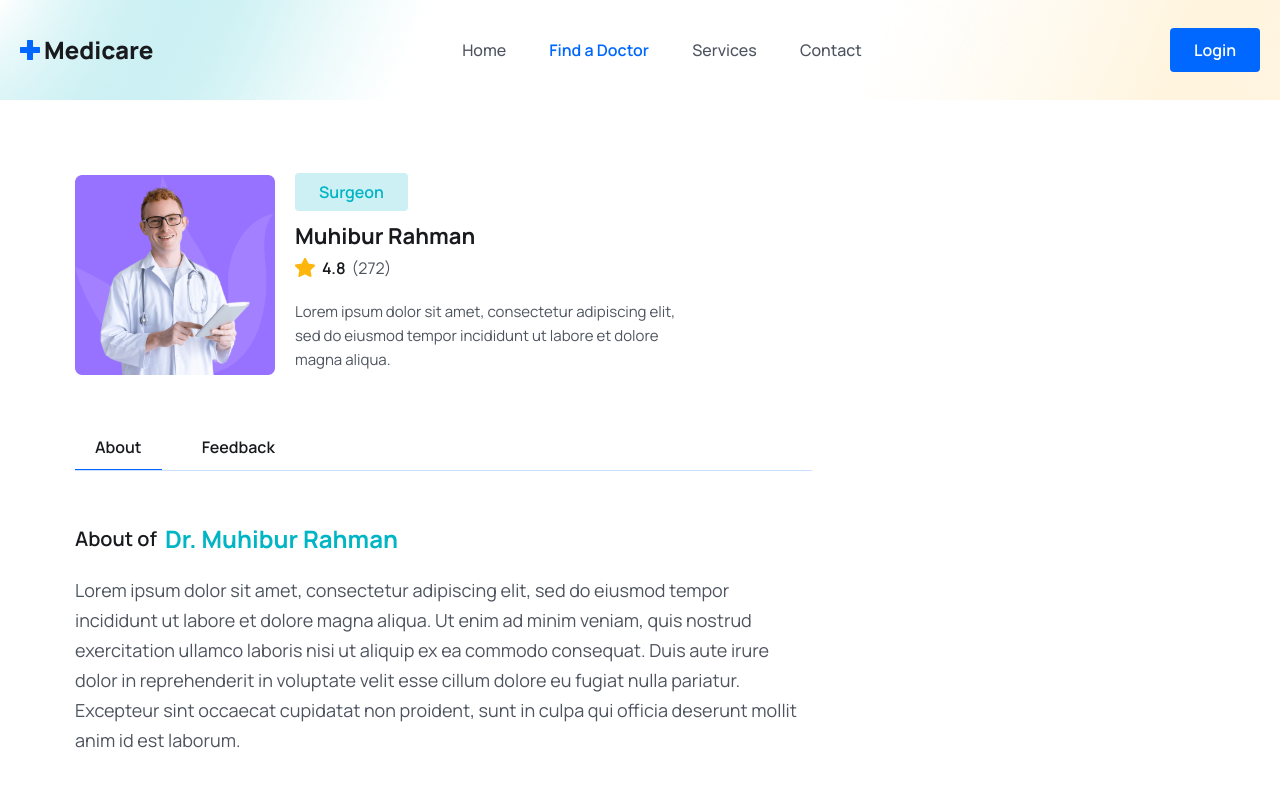
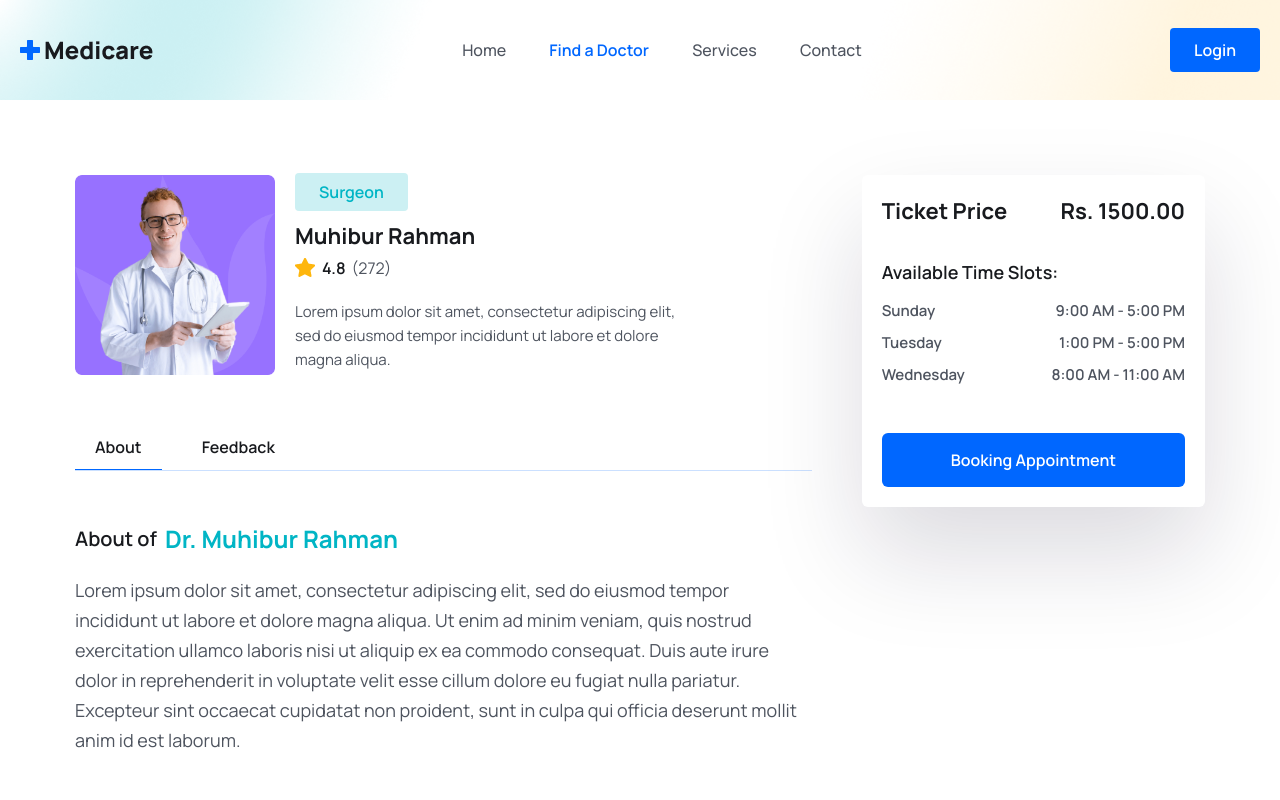
Before and after one commit to RithikRanaweera/Medicare-Booking, a React (Vite) app in the folder frontend/: page /doctors/1 in a window 1280 px wide. Shown: the top 800 px of the page. Built offline with nearby package versions, Linux system fonts and the light colour scheme.

Commit message:
Create Booking UI box

```diff
--- a/frontend/src/pages/Doctors/DoctorDetails.jsx
+++ b/frontend/src/pages/Doctors/DoctorDetails.jsx
@@ -4,6 +4,7 @@
 import starIcon from '../../assets/images/Star.png'
 import DoctorAbout from './DoctorAbout';
 import Feedback from './Feedback';
+import SlidePanel from './SlidePanel';
 
 const DoctorDetails = () => {
   const [tab, setTab] = useState("about");
@@ -70,15 +71,18 @@
 
             <div className="mt-[50px]">
               {
-                tab==='about' && <DoctorAbout/>
+                tab === 'about' && <DoctorAbout />
               }
-             {
-                tab==='feedback' && <Feedback/>
+              {
+                tab === 'feedback' && <Feedback />
               }
             </div>
+          </div>
 
+          <div>
+            <SlidePanel />
+          </div>
 
-          </div>
         </div>
       </div>
     </section>
--- /dev/null
+++ b/frontend/src/pages/Doctors/SlidePanel.jsx
@@ -0,0 +1,47 @@
+const SlidePanel = () => {
+  return (
+    <div className='shadow-panelShadow p-3 lg:p-5 rounded-md'>
+        <div className="flex items-center justify-between">
+            <p className="text_para leading-7 mt-0 lg:text-[22px] lg:leading-8 text-headingColor font-bold">
+                Ticket Price
+            </p>
+            <span className='text-[16px] leading-7 lg:text-[22px] lg:leading-8 text-headingColor font-bold'>
+                Rs. 1500.00
+            </span>
+        </div>
+
+        <div className="mt-[30px]">
+            <p className="text_para mt-0 font-semibold text-headingColor">Available Time Slots:</p>
+            <ul className="mt-3">
+                <li className="flex items-center justify-between mb-2">
+                    <p className="text-[15px] leading-6 font-semibold text-textColor">
+                        Sunday
+                    </p>
+                    <p className="text-[15px] leading-6 font-semibold text-textColor">
+                        9:00 AM - 5:00 PM
+                    </p>
+                </li>
+                <li className="flex items-center justify-between mb-2">
+                    <p className="text-[15px] leading-6 font-semibold text-textColor">
+                        Tuesday
+                    </p>
+                    <p className="text-[15px] leading-6 font-semibold text-textColor">
+                        1:00 PM - 5:00 PM
+                    </p>
+                </li>
+                <li className="flex items-center justify-between mb-2">
+                    <p className="text-[15px] leading-6 font-semibold text-textColor">
+                        Wednesday
+                    </p>
+                    <p className="text-[15px] leading-6 font-semibold text-textColor">
+                        8:00 AM - 11:00 AM
+                    </p>
+                </li>
+            </ul>
+        </div>
+        <button className="btn px-2 w-full rounded-md">Booking Appointment</button>
+    </div>
+  )
+}
+
+export default SlidePanel
```
